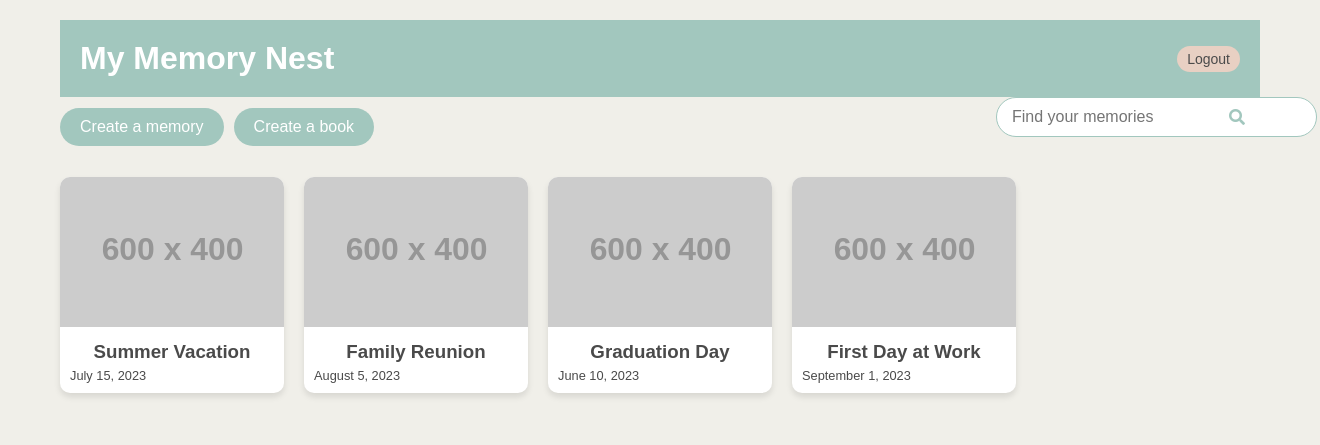
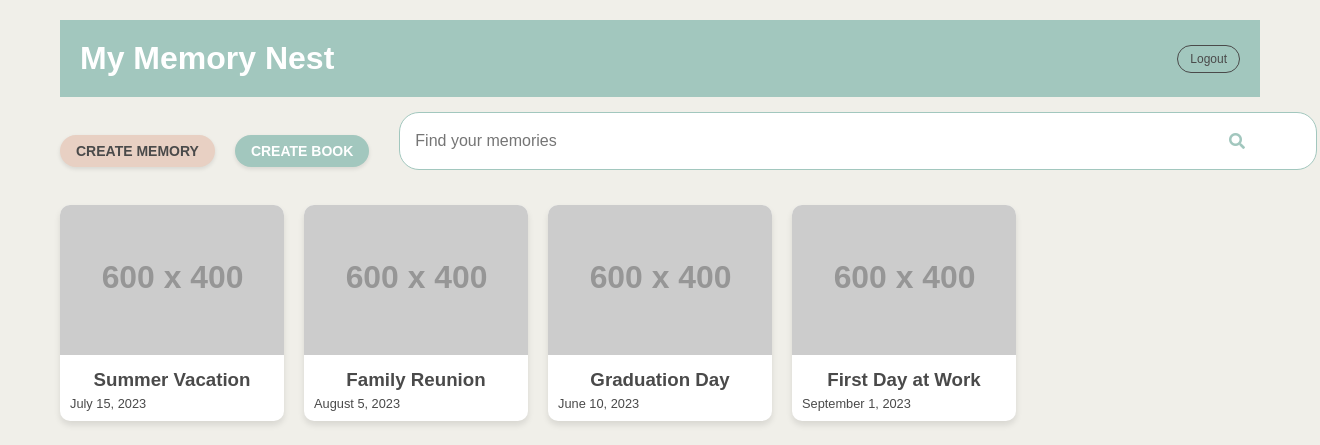
Before and after one commit to mlespinoza1/Memory-AI-Scrapbook, a Flask app: page /dashboard in a window 1320 px wide. Shown: the top 445 px of the page. Run offline with Flask 3, Linux system fonts and the light colour scheme; grey boxes labelled with a size stand in for pictures from a placeholder-image service; some libraries are stand-ins or nearby versions.

Commit message:
Agent step completed: Update dashboard button styling for 'Create a memory' and 'Create a book'

```diff
--- a/static/css/components/buttons.css
+++ b/static/css/components/buttons.css
@@ -5,29 +5,66 @@
     border: none;
     padding: 10px 20px;
     border-radius: 20px;
-    font-size: 16px;
+    font-size: 14px;
+    font-weight: bold;
     cursor: pointer;
-    transition: background-color 0.3s;
+    transition: all 0.3s ease;
+    box-shadow: 0 2px 4px rgba(0, 0, 0, 0.1);
+    text-transform: uppercase;
 }
 
 .button:hover {
-    background-color: #91B6AD;
+    transform: translateY(-2px);
+    box-shadow: 0 4px 6px rgba(0, 0, 0, 0.15);
+}
+
+.button:active {
+    transform: translateY(0);
+    box-shadow: 0 2px 4px rgba(0, 0, 0, 0.1);
 }
 
 .button:disabled {
     background-color: #cccccc;
     cursor: not-allowed;
+    box-shadow: none;
 }
 
 .action-button {
     margin-right: 10px;
+    padding: 12px 24px;
+    font-size: 16px;
+}
+
+.dashboard-container .action-bar #createMemory {
+    background-color: #E8D0C3;
+    color: #4A4A4A;
+}
+
+.dashboard-container .action-bar #createMemory:hover {
+    background-color: #D9C1B4;
+}
+
+.dashboard-container .action-bar #createBook {
+    background-color: #A2C7BE;
+    color: white;
+}
+
+.dashboard-container .action-bar #createBook:hover {
+    background-color: #91B6AD;
 }
 
 .logout-button {
-    background-color: #E8D0C3;
+    background-color: transparent;
     color: #4A4A4A;
     text-decoration: none;
-    padding: 5px 10px;
-    border-radius: 15px;
-    font-size: 14px;
+    padding: 6px 12px;
+    border-radius: 20px;
+    font-size: 12px;
+    transition: background-color 0.3s, color 0.3s;
+    border: 1px solid #4A4A4A;
 }
+
+.logout-button:hover {
+    background-color: #4A4A4A;
+    color: white;
+}
--- a/static/css/pages/dashboard.css
+++ b/static/css/pages/dashboard.css
@@ -9,11 +9,31 @@
     display: flex;
     justify-content: space-between;
     align-items: center;
-    margin-bottom: 20px;
+    padding: 15px 0;
 }
 
 .button-container {
     display: flex;
+    gap: 10px;
+}
+
+.search-container {
+    flex-grow: 1;
+    margin-left: 20px;
+}
+
+.search-input {
+    width: 100%;
+    height: 36px;
+    font-size: 14px;
+    padding: 0 12px;
+    border: 1px solid #A2C7BE;
+    border-radius: 20px;
+}
+
+.action-button {
+    padding: 8px 16px;
+    font-size: 14px;
 }
 
 main {
--- a/static/js/dashboard.js
+++ b/static/js/dashboard.js
@@ -46,12 +46,12 @@ document.addEventListener('DOMContentLoaded', function() {
 
         // Add event listeners for new buttons
         createMemoryBtn.addEventListener('click', function() {
-            console.log('Create a memory button clicked');
+            console.log('Create Memory button clicked');
             // Implement functionality to create a new memory
         });
 
         createBookBtn.addEventListener('click', function() {
-            console.log('Create a book button clicked');
+            console.log('Create Book button clicked');
             // Implement functionality to create a new book
         });
 
--- a/templates/dashboard.html
+++ b/templates/dashboard.html
@@ -15,8 +15,8 @@
         </header>
         <div class="action-bar">
             <div class="button-container">
-                <button id="createMemory" class="button action-button">Create a memory</button>
-                <button id="createBook" class="button action-button">Create a book</button>
+                <button id="createMemory" class="button action-button">Create Memory</button>
+                <button id="createBook" class="button action-button">Create Book</button>
             </div>
             <div class="search-container">
                 <input type="text" id="searchBox" placeholder="Find your memories" class="search-input">
```
Also changed, not shown: image.png.
